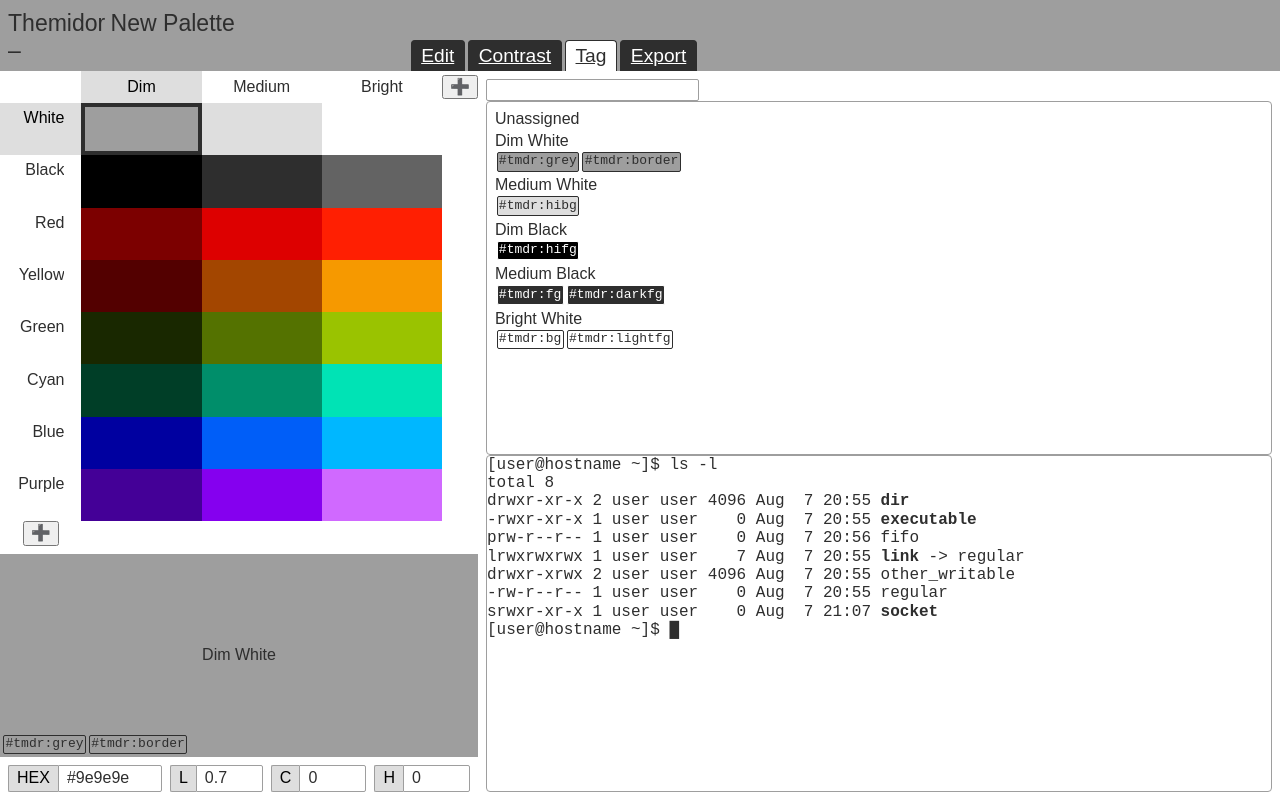
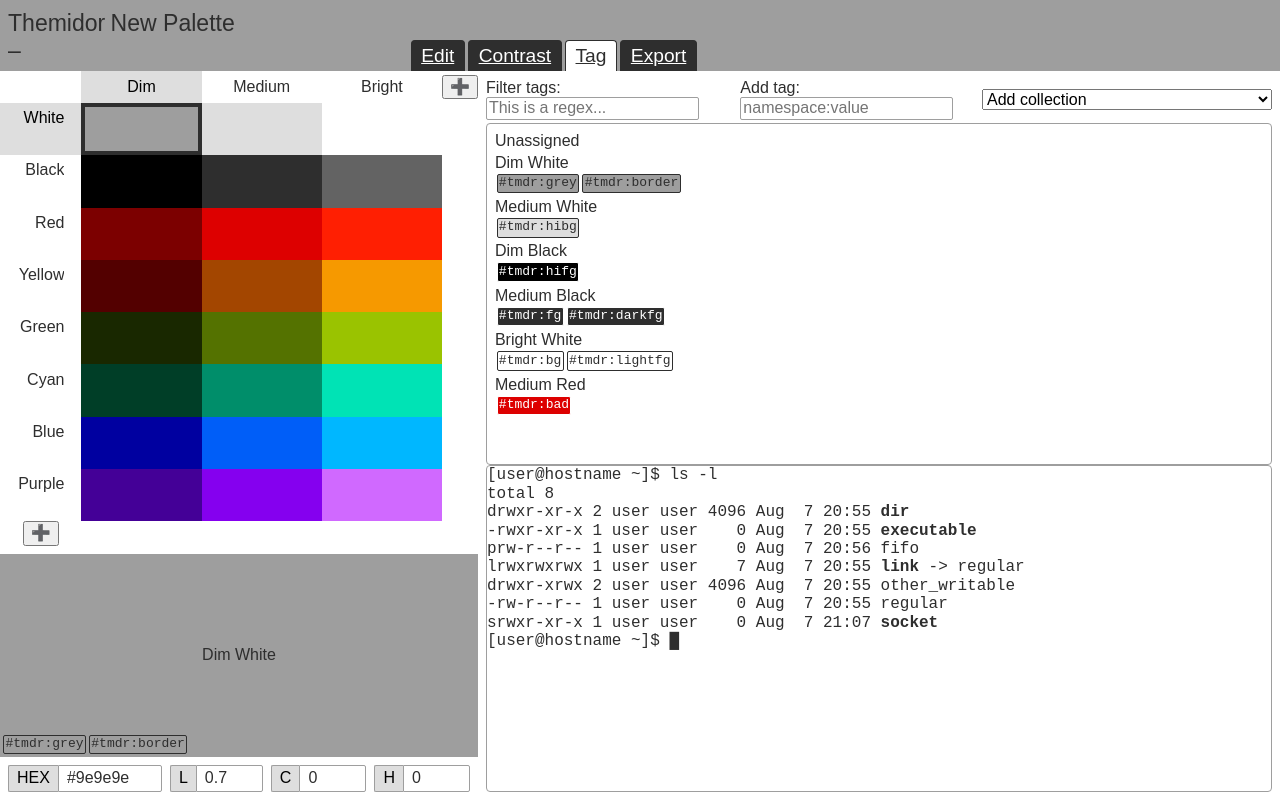
Before and after one commit to krendil/themidor, a Vue app: page /tag in a window 1280 px wide. Built offline with nearby package versions, Linux system fonts and the light colour scheme; a web font is replaced by a local one.

Commit message:
Add ability to add tags from collections

```diff
--- a/src/assets/main.css
+++ b/src/assets/main.css
@@ -57,3 +57,13 @@ a {
 .text-small {
     font-size: 0.8333rem;
 }
+
+input:invalid {
+    outline: 2px solid var(--tmdr-bad);
+    border-color: var(--tmdr-bad);
+}
+
+input:invalid + span::before {
+    content: "✖";
+    color: var(--tmdr-bad);
+}
--- a/src/models/palette.ts
+++ b/src/models/palette.ts
@@ -123,7 +123,8 @@ export function defaultPalette(): Palette {
       "tmdr:hifg": [1, 0],
       "tmdr:hibg": [0, 1],
       "tmdr:grey": [0, 0],
-      "tmdr:border": [0, 0]
+      "tmdr:border": [0, 0],
+      "tmdr:bad": [2, 1]
     }
   };
 }
--- a/src/previews/terminal-ls.html
+++ b/src/previews/terminal-ls.html
@@ -1,4 +1,4 @@
-<pre style="background-color: var(--term-bg);">[<span style="color: var(--term-6)">user</span>@<span style="color: var(--term-1)">hostname</span> <span style="color: var(--term-2)">~</span>]$ ls -l
+<pre style="background-color: var(--term-bg); color: var(--term-fg)">[<span style="color: var(--term-6)">user</span>@<span style="color: var(--term-1)">hostname</span> <span style="color: var(--term-2)">~</span>]$ ls -l
 total 8
 drwxr-xr-x 2 user user 4096 Aug  7 20:55 <span style="color: var(--term-12); font-weight: bold; ">dir</span>
 -rwxr-xr-x 1 user user    0 Aug  7 20:55 <span style="color: var(--term-10) ; font-weight: bold;">executable</span>
--- a/src/stores/library.ts
+++ b/src/stores/library.ts
@@ -1,6 +1,8 @@
 import { defineStore } from "pinia";
 
 import terminal_ls from "@/previews/terminal-ls.html?raw";
+import _ from "lodash";
+import { computed } from "vue";
 
 export interface Collection {
   tags: string[],
@@ -120,5 +122,11 @@ export const useLibrary = defineStore("library", () => {
     "Terminal Ls": terminal_ls
   };
 
-  return { collections, previews, descriptions };
+  const collectionList = computed(() =>
+    _.chain(collections)
+      .toPairs()
+      .sortBy(([name, _]) => name)
+      .value());
+
+  return { collections, previews, descriptions, collectionList };
 });
--- a/src/stores/palette.ts
+++ b/src/stores/palette.ts
@@ -126,6 +126,7 @@ export const usePaletteStore = defineStore("palette", () => {
     hibg: computed( () => getColourByTag.value("tmdr:hibg") ?? {colour: {mode: 'oklch', l: 0.9, c: 0, h: 0} as const}),
     grey: computed( () => getColourByTag.value("tmdr:grey") ?? {colour: {mode: 'oklch', l: 0.5, c: 0, h: 0} as const}),
     border: computed( () => getColourByTag.value("tmdr:border") ?? {colour: {mode: 'oklch', l: 0.5, c: 0, h: 0} as const}),
+    bad: computed( () => getColourByTag.value("tmdr:bad") ?? {colour: {mode: 'oklch', l: 0.5, c: 0.3, h: 30} as const}),
 
     currentColourFg: computed( (): PaletteMember => {
       return fgForColour(selectedColour.value?.colour);
--- a/src/views/TagView.vue
+++ b/src/views/TagView.vue
@@ -3,7 +3,7 @@ import { usePaletteStore } from '@/stores/palette';
 import { useLibrary as useLibrary } from '@/stores/library';
 import { formatCss, type Color } from 'culori';
 import _ from 'lodash';
-import { computed } from 'vue';
+import { computed, ref } from 'vue';
 import { onDrag, onDragLeave, onDragOver, onDrop } from '@/library/drag-utils';
 
 const paletteStore = usePaletteStore();
@@ -21,6 +21,7 @@ const selectedPreview = computed(() => library.previews["Terminal Ls"]);
 const tagGroups = computed<TagData[]>( () =>
   _.chain(paletteStore.palette.tags)
     .transform( (acc: { [key: number]: TagData }, hueshade, tag) => {
+      if(!matchesFilter(tag)) return;
       const sortOrder = hueshade ? hueshade[0] * 1000 + hueshade[1] : -1;
       if( ! (sortOrder in acc) ) {
         const name = !!hueshade ? paletteStore.getNameForColour(hueshade[0], hueshade[1]) : "Unassigned";
@@ -41,13 +42,54 @@ const tagGroups = computed<TagData[]>( () =>
     .value()
 );
 
+const tagFilter = ref("");
+const tagFilterRegex = computed(() => new RegExp(tagFilter.value, 'i'));
+
+function matchesFilter(tag: string): boolean {
+  if(tagFilter.value === "") return true;
+  return tagFilterRegex.value.test(tag);
+}
+
+function onAddCollection(event: Event) {
+  const select = event.target as HTMLSelectElement;
+  const collectionName = select.value;
+  if (!!collectionName) {
+    const collection = library.collections[collectionName];
+    for( const tag of collection.tags ) {
+      if(! (tag in paletteStore.palette.tags)) {
+        paletteStore.palette.tags[tag] = null;
+      }
+    }
+    select.value = ""; // Reset the select box
+  }
+}
+
+function onAddTag(event: Event) {
+  const input = event.target as HTMLInputElement;
+  if(!input.validityState.valid) return;
+  input.value.split("\n").forEach(tagValue => {
+    tagValue = tagValue.trim();
+    if(tagValue && ! (tagValue in paletteStore.palette.tags)) {
+      paletteStore.palette.tags[tagValue] = null;
+    }
+  });
+  input.value = ""; // Reset the input box
+}
 
 </script>
 
 <template>
   <div id="tag-view">
-    <div>
-      <input></input>
+    <div id="tag-controls">
+        <label style="flex-grow: 1">Filter tags: <input type="text" v-model="tagFilter" placeholder="This is a regex..."></input></label>
+        <label style="flex-grow: 0; position: relative" @change="onAddTag">Add tag:
+          <input type="text" placeholder="namespace:value" pattern="[^ ]"></input>
+          <span class="validation"></span>
+        </label>
+        <select style="flex-grow: 0" @change="onAddCollection">
+          <option value="">Add collection</option>
+          <option v-for="coll in library.collectionList" :value="coll[0]">{{coll[0]}}</option>
+        </select>
     </div>
     <div id="tag-tray" class="tray">
       <div v-for="group in tagGroups" :key="group.name" class="tag-group colour-transition"
@@ -78,6 +120,14 @@ const tagGroups = computed<TagData[]>( () =>
   flex-direction: column;
 
   padding: 0.5rem;
+}
+
+#tag-controls {
+  display: flex;
+  justify-content: space-between;
+  align-items: center;
+  margin-bottom: 0.2rem;
+  gap: 0.5rem;
 }
 
 #tag-tray {
@@ -124,7 +174,15 @@ const tagGroups = computed<TagData[]>( () =>
     height: 100%;
     width: 100%;
     margin: 0;
-  }
+}
+
+.validation {
+  position: absolute;
+  height: 100%;
+  right: 0.2rem;
+  padding: 1px; /* To align with 1px border of input */
+}
+
 </style>
 
 <style>
```
